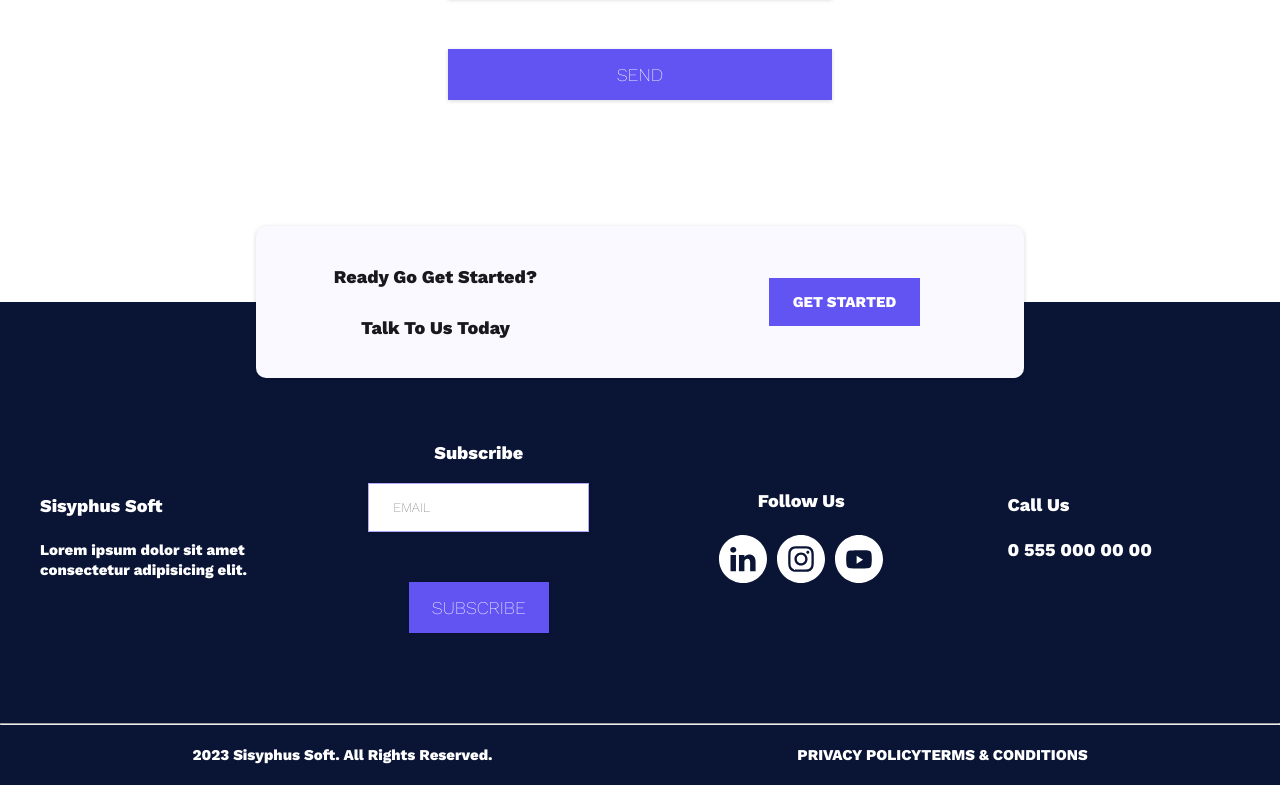
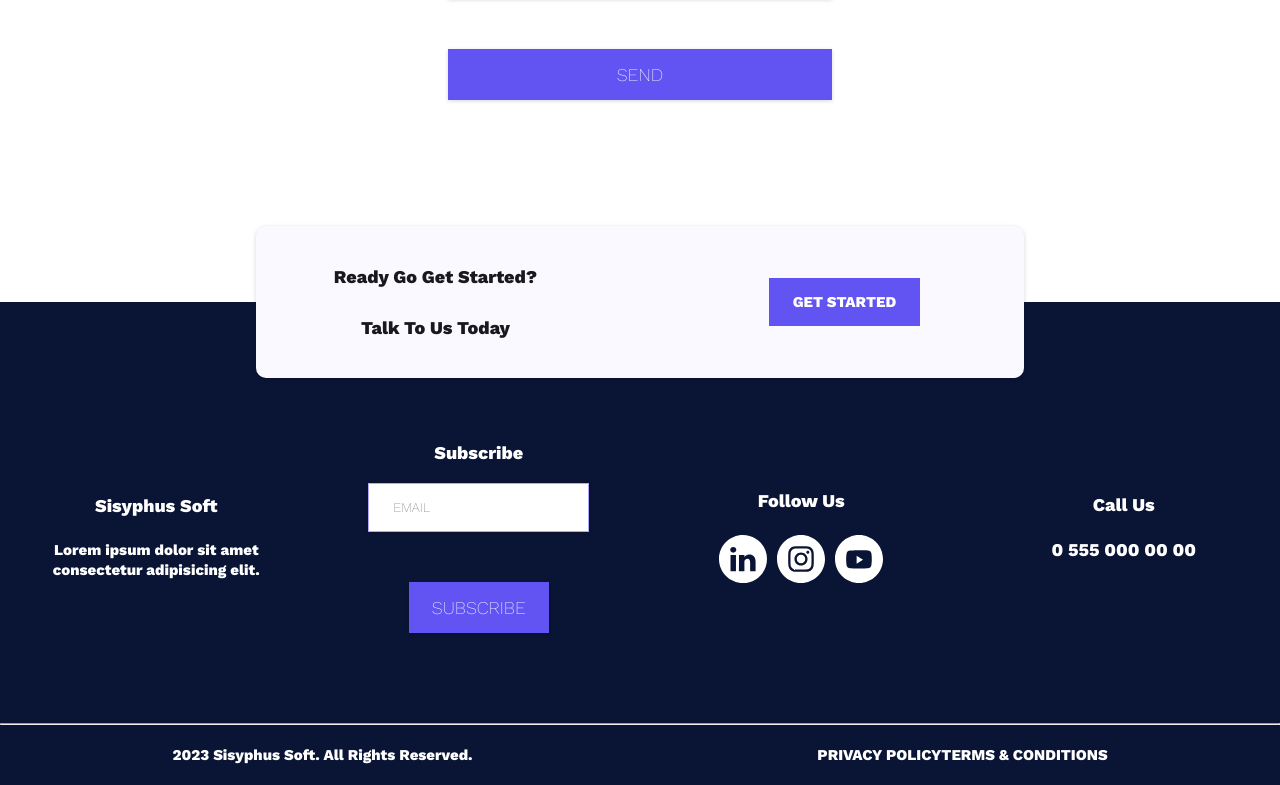
Before and after one commit to alibaltaci/React-Projects, a React (Vite) app in the folder multi-page-website-with-vite-and-styled-components/: page / in a window 1280 px wide. Shown: the part 2718-3503 px from the top of the page. Built offline with nearby package versions, Linux system fonts and the light colour scheme.

Commit message:
responsive footer

```diff
--- a/multi-page-website-with-vite-and-styled-components/src/components/Common/Container/StyledContainer.jsx
+++ b/multi-page-website-with-vite-and-styled-components/src/components/Common/Container/StyledContainer.jsx
@@ -71,4 +71,23 @@ export const StyledContainer = styled.div`
             `
     }
 
+    @media ( max-width: ${({theme}) => theme.media.mobile} ) {
+        ${ props =>
+            props.grid &&
+                css`
+                    grid-template-columns: 1fr;
+                `
+        }
+
+    }
+
+    @media ( max-width: ${({theme}) => theme.media.tab} ) {
+        ${ props =>
+        props.grid &&
+            css`
+                grid-template-columns: 1fr;
+            `
+        }
+    }
+
 `
--- a/multi-page-website-with-vite-and-styled-components/src/components/Footer/FooterAbout.jsx
+++ b/multi-page-website-with-vite-and-styled-components/src/components/Footer/FooterAbout.jsx
@@ -1,4 +1,5 @@
 import { useGlobalContext } from "../../contexts/GlobalContext";
+import Container from "../Common/Container/Container";
 import Typography from "../UI/Typography/Typography";
 
 export default function FooterAbout() {
@@ -6,9 +7,9 @@ export default function FooterAbout() {
     const { title, description } = useGlobalContext().footer.contact.about
 
   return (
-    <div>
-        <Typography elementType="h3" text={title} color="white" marginBottom="2.4rem" />
-        <Typography text={description}  color="white" />
-    </div>
+    <Container direction="column" >
+        <Typography elementType="h3" text={title} color="white" marginBottom="2.4rem" align="center" />
+        <Typography text={description}  color="white" align="center" />
+    </Container>
   )
 }
--- a/multi-page-website-with-vite-and-styled-components/src/components/Footer/FooterBottom.jsx
+++ b/multi-page-website-with-vite-and-styled-components/src/components/Footer/FooterBottom.jsx
@@ -11,7 +11,6 @@ export default function FooterBottom() {
 
   return (
     <StyledFooterBottom>
-        <Container direction="row">
           <Container direction="row" >
             <Typography text={`${date} ${right}`} color="white" />
           </Container>
@@ -19,7 +18,6 @@ export default function FooterBottom() {
             <Typography text={policy} color="white" />
             <Typography text={ terms } color="white" />
           </Container>
-        </Container>
       </StyledFooterBottom>
   )
 }
--- a/multi-page-website-with-vite-and-styled-components/src/components/Footer/FooterForm.jsx
+++ b/multi-page-website-with-vite-and-styled-components/src/components/Footer/FooterForm.jsx
@@ -1,4 +1,5 @@
 import { useGlobalContext } from "../../contexts/GlobalContext";
+import Container from "../Common/Container/Container";
 import Form from "../Common/Form/Form";
 import Typography from "../UI/Typography/Typography";
 
@@ -7,9 +8,9 @@ export default function FooterForm() {
     const {  formData  } = useGlobalContext().footer.contact
 
     return (
-    <div>
-        <Typography elementType="h3" text={formData.title}  color="white" align="center" />
+    <Container direction="column" >
+        <Typography elementType="h3" text={formData.title}  color="white"  />
         <Form formData={ formData } marginTop="0" />
-    </div>
+    </Container>
   )
 }
--- a/multi-page-website-with-vite-and-styled-components/src/components/Footer/FooterPhone.jsx
+++ b/multi-page-website-with-vite-and-styled-components/src/components/Footer/FooterPhone.jsx
@@ -1,4 +1,5 @@
 import { useGlobalContext } from "../../contexts/GlobalContext";
+import Container from "../Common/Container/Container";
 import Typography from "../UI/Typography/Typography";
 
 export default function FooterPhone() {
@@ -6,9 +7,9 @@ export default function FooterPhone() {
     const { title, number } = useGlobalContext().footer.contact.phone
 
   return (
-    <div>
+    <Container direction="column" >
         <Typography elementType="h3" text={ title } color="white" marginBottom="2.4rem" />
-        <Typography elementType="h3" text={ number } color="white" />
-    </div>
+        <Typography elementType="h3" text={ number } color="white"  />
+    </Container>
   )
 }
--- a/multi-page-website-with-vite-and-styled-components/src/components/Footer/FooterSocial.jsx
+++ b/multi-page-website-with-vite-and-styled-components/src/components/Footer/FooterSocial.jsx
@@ -1,4 +1,5 @@
 import { useGlobalContext } from "../../contexts/GlobalContext";
+import Container from "../Common/Container/Container";
 import SocialIconContainer from "../Common/Icons/SocialIconContainer";
 import Typography from "../UI/Typography/Typography";
 
@@ -7,9 +8,9 @@ export default function FooterSocial() {
     const { title,  data } = useGlobalContext().footer.contact.social
 
   return (
-    <div>
-        <Typography elementType="h3" text={ title } color="white" marginBottom="2.4rem" align="center" />
+    <Container direction="column" >
+        <Typography elementType="h3" text={ title } color="white" marginBottom="2.4rem" />
         <SocialIconContainer data={data} />
-    </div>
+    </Container>
   )
 }
--- a/multi-page-website-with-vite-and-styled-components/src/components/Footer/StyledFooter.jsx
+++ b/multi-page-website-with-vite-and-styled-components/src/components/Footer/StyledFooter.jsx
@@ -17,6 +17,7 @@ export const StyledFooterTop = styled.div`
         justify-self: end;
         align-self: center;
     }
+
 `
 
 export const StyledFooter = styled.footer`
@@ -24,9 +25,24 @@ export const StyledFooter = styled.footer`
     padding: 14rem 0 9rem 0;
     background-color: ${({theme}) => theme.colors.footer_bg};
 
+    @media ( max-width: ${({theme}) => theme.media.tab} ) {
+
+        padding-top: 20rem;
+    }
+
 `
 
 export const StyledFooterBottom = styled.div`
+
     background-color: ${({theme}) => theme.colors.footer_bg};
     padding: 2rem 0 2rem;
+
+    display: flex;
+
+    @media ( max-width: ${({theme}) => theme.media.mobile} ) {
+
+        flex-direction: column;
+        gap: 2rem;
+
+    }
 `
```
